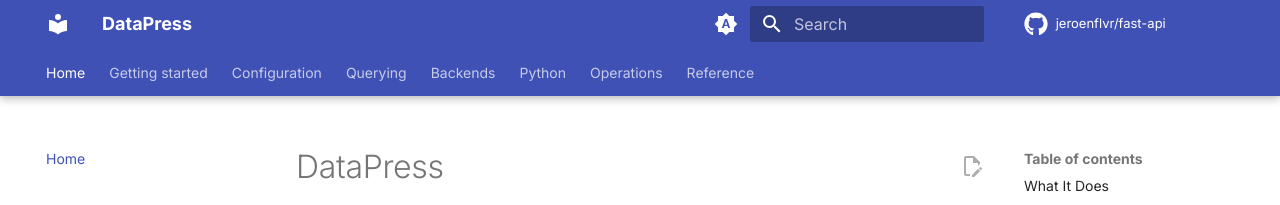
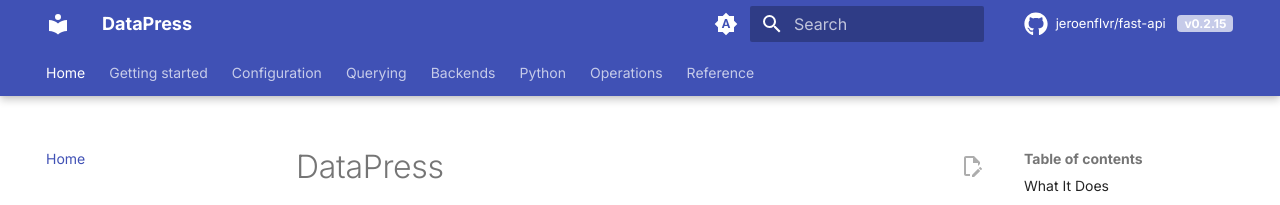
Before and after one commit to jeroenflvr/datapress, an MkDocs documentation site: the page built from docs/src/index.md, in a window 1280 px wide. Shown: the top 205 px of the page. Built offline with MkDocs 1.6.1 and Material for MkDocs 9.7.7, drawn with Linux system fonts in a browser that asks for light colours; comment, search, counter and statistics services are not loaded.

```diff
--- a/Cargo.toml
+++ b/Cargo.toml
@@ -15,7 +15,7 @@ license = "MIT"
 authors = ["Jeroen <jeroenflvr@users.noreply.github.com>"]
 repository = "https://github.com/jeroenflvr/fast-api"
 homepage = "https://github.com/jeroenflvr/fast-api"
-documentation = "https://docs.rs/datapress-core"
+documentation = "https://docs.datap-rs.org"
 keywords = ["parquet", "delta", "duckdb", "datafusion", "http"]
 categories = ["database", "web-programming::http-server"]
 
--- a/docs/mkdocs.yml
+++ b/docs/mkdocs.yml
@@ -13,6 +13,7 @@ site_dir: site
 
 theme:
   name: material
+  custom_dir: overrides
   # Light + dark with a toggle, plus follow-system as the default.
   palette:
     - media: "(prefers-color-scheme)"
@@ -90,6 +91,8 @@ markdown_extensions:
   - pymdownx.tilde
 
 extra:
+  # Shown as a badge next to the repository link in the header.
+  datapress_version: 0.2.15
   social:
     - icon: fontawesome/brands/github
       link: https://github.com/jeroenflvr/fast-api
--- /dev/null
+++ b/docs/overrides/partials/source.html
@@ -0,0 +1,23 @@
+{#-
+  Overrides the default Material `source.html` partial to show the project
+  version (from `extra.datapress_version` in mkdocs.yml) as a badge next to
+  the repository link in the header.
+-#}
+{% import "partials/language.html" as lang with context %}
+<a
+  href="{{ config.repo_url }}"
+  title="{{ lang.t('source.link.title') }}"
+  class="md-source"
+  data-md-component="source"
+>
+  <div class="md-source__icon md-icon">
+    {% set icon = config.theme.icon.repo or "fontawesome/brands/git-alt" %}
+    {% include ".icons/" ~ icon ~ ".svg" %}
+  </div>
+  <div class="md-source__repository">
+    {{ config.repo_name }}
+  </div>
+  {% if config.extra.datapress_version %}
+    <span class="md-source__version">v{{ config.extra.datapress_version }}</span>
+  {% endif %}
+</a>
--- a/docs/src/assets/stylesheets/extra.css
+++ b/docs/src/assets/stylesheets/extra.css
@@ -5,3 +5,16 @@
   margin: 1.1rem 0 1.5rem;
   color: var(--md-default-fg-color--light);
 }
+
+/* Version badge next to the repository link in the header. */
+.md-source__version {
+  margin-left: 0.4rem;
+  padding: 0.05rem 0.35rem;
+  border-radius: 0.2rem;
+  background-color: var(--md-primary-bg-color--light, rgba(255, 255, 255, 0.2));
+  font-size: 0.6rem;
+  font-weight: 700;
+  line-height: 1.4;
+  white-space: nowrap;
+  align-self: center;
+}
```
Also changed, not shown: Taskfile.yml (+13 -3 lines), 4 other files.
